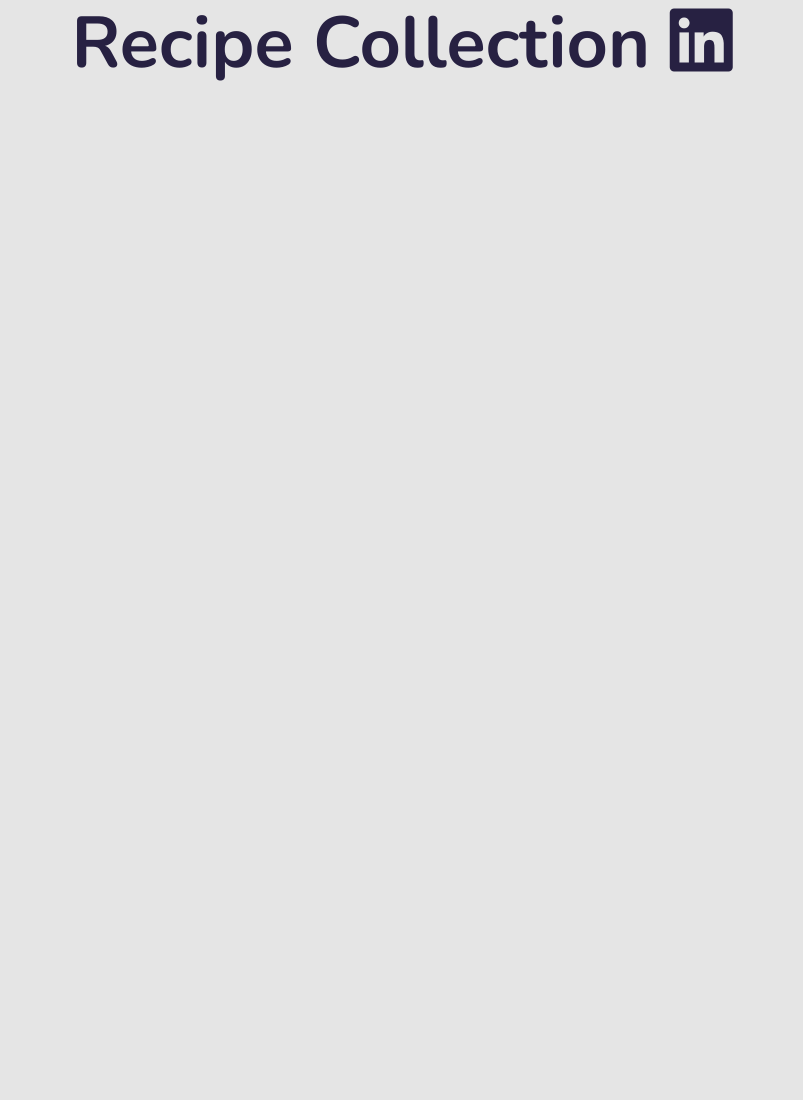
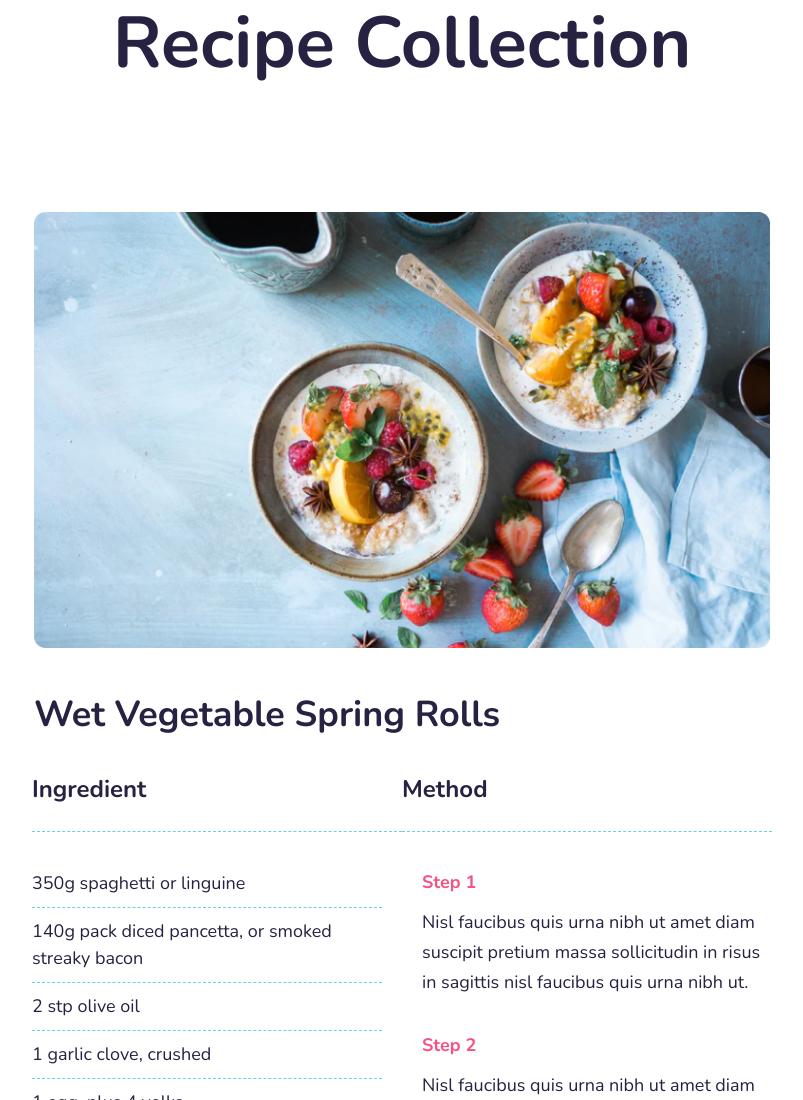
Before and after one commit to kukumbala/portfolio, a plain HTML site: page collection.html in a window 1280 px wide. Shown: the top 1100 px of the page, without its empty margins (238-1041 px from the left). Before the commit the page ends 800 px from the top, so only its background shows below. Drawn offline with nearby package versions, Linux system fonts and the light colour scheme.

Commit message:
Add collection page

```diff
--- a/collection.html
+++ b/collection.html
@@ -7,7 +7,7 @@
     <head>
       <meta
         name="description"
-        content="This is an example of a meta description. This will often show up in search results."
+        content="Here we have the collection of most delitious dishes all over the world. Choose the favorite one for you!"
       />
     </head>
     <link rel="preconnect" href="https://fonts.googleapis.com" />
@@ -33,9 +33,116 @@
       crossorigin="anonymous"
     ></script>
 
-    <title>Document</title>
+    <title>Enjoy dozens recipes of deletious dishes</title>
   </head>
   <body>
-    <h1>Recipe Collection <i class="fa-brands fa-linkedin"></i></h1>
+    <h1>Recipe Collection</h1>
+    <div class="collection-container container">
+      <img
+        src="/images/recipy1.png"
+        alt="Wet Vegetable Spring Rolls"
+        class="img-fluid collection-main-img"
+      />
+      <h3>Wet Vegetable Spring Rolls</h3>
+      <div class="row">
+        <div class="col-md-6 ingredient">
+          <h5>Ingredient</h5>
+          <ul>
+            <li>350g spaghetti or linguine</li>
+            <li>140g pack diced pancetta, or smoked streaky bacon</li>
+            <li>2 stp olive oil</li>
+            <li>1 garlic clove, crushed</li>
+            <li>1 egg, plus 4 yolks</li>
+            <li>50g parmesan, grated</li>
+          </ul>
+        </div>
+        <div class="col-md-6 method">
+          <h5>Method</h5>
+          <div class="column">
+            <span class="steps">Step 1</span>
+            <p>
+              Nisl faucibus quis urna nibh ut amet diam suscipit pretium massa
+              sollicitudin in risus in sagittis nisl faucibus quis urna nibh ut.
+            </p>
+            <span class="steps">Step 2</span>
+            <p>
+              Nisl faucibus quis urna nibh ut amet diam suscipit pretium massa
+              sollicitudin in risus in sagittis nisl faucibus quis urna nibh ut
+              massa sollicitudin in risus
+            </p>
+          </div>
+        </div>
+      </div>
+      <img
+        src="/images/recipy2.png"
+        alt="Wet Vegetable Spring Rolls"
+        class="img-fluid collection-main-img"
+      />
+      <h3>Wet Vegetable Spring Rolls</h3>
+      <div class="row">
+        <div class="col-md-6 ingredient">
+          <h5>Ingredient</h5>
+          <ul>
+            <li>350g spaghetti or linguine</li>
+            <li>140g pack diced pancetta, or smoked streaky bacon</li>
+            <li>2 stp olive oil</li>
+            <li>1 garlic clove, crushed</li>
+            <li>1 egg, plus 4 yolks</li>
+            <li>50g parmesan, grated</li>
+          </ul>
+        </div>
+        <div class="col-md-6 method">
+          <h5>Method</h5>
+          <div class="column">
+            <span class="steps">Step 1</span>
+            <p>
+              Nisl faucibus quis urna nibh ut amet diam suscipit pretium massa
+              sollicitudin in risus in sagittis nisl faucibus quis urna nibh ut.
+            </p>
+            <span class="steps">Step 2</span>
+            <p>
+              Nisl faucibus quis urna nibh ut amet diam suscipit pretium massa
+              sollicitudin in risus in sagittis nisl faucibus quis urna nibh ut
+              massa sollicitudin in risus
+            </p>
+          </div>
+        </div>
+      </div>
+      <img
+        src="/images/recipy3.png"
+        alt="Wet Vegetable Spring Rolls"
+        class="img-fluid collection-main-img"
+      />
+      <h3>Wet Vegetable Spring Rolls</h3>
+      <div class="row">
+        <div class="col-md-6 ingredient">
+          <h5>Ingredient</h5>
+          <ul>
+            <li>350g spaghetti or linguine</li>
+            <li>140g pack diced pancetta, or smoked streaky bacon</li>
+            <li>2 stp olive oil</li>
+            <li>1 garlic clove, crushed</li>
+            <li>1 egg, plus 4 yolks</li>
+            <li>50g parmesan, grated</li>
+          </ul>
+        </div>
+        <div class="col-md-6 method">
+          <h5>Method</h5>
+          <div class="column">
+            <span class="steps">Step 1</span>
+            <p>
+              Nisl faucibus quis urna nibh ut amet diam suscipit pretium massa
+              sollicitudin in risus in sagittis nisl faucibus quis urna nibh ut.
+            </p>
+            <span class="steps">Step 2</span>
+            <p>
+              Nisl faucibus quis urna nibh ut amet diam suscipit pretium massa
+              sollicitudin in risus in sagittis nisl faucibus quis urna nibh ut
+              massa sollicitudin in risus
+            </p>
+          </div>
+        </div>
+      </div>
+    </div>
   </body>
 </html>
--- a/css/styles.css
+++ b/css/styles.css
@@ -1,6 +1,6 @@
 body {
   font-family: Nunito, sans-serif;
-  background-color: #e5e5e5;
+
   color: #272142;
 }
 h1 {
@@ -33,7 +33,7 @@ h5 {
   font-size: 24px;
   font-weight: 700;
   line-height: 1.4;
-  padding: 20px 0 12px 0;
+  padding: 20px 0 25px 0;
 }
 a {
   color: #272142;
@@ -42,6 +42,14 @@ a {
 a:hover {
   cursor: pointer;
   color: rgba(39, 33, 66, 0.8);
+}
+
+span {
+  padding: 20px 0 12px 0;
+  display: block;
+}
+li {
+  border-bottom: 1px dashed #67d5d2;
 }
 .splash p {
   font-size: 24px;
@@ -91,6 +99,52 @@ a:hover {
 .favorite-dish {
   padding: 0 20px;
 }
+.collection-main-img {
+  display: block;
+  padding-bottom: 42px;
+}
+.collection-container {
+  max-width: 760px;
+  margin: 66px auto 142px auto;
+}
+.collection-container img {
+  padding-top: 60px;
+}
+.collection-container h3 {
+  text-align: left;
+  padding-bottom: 4px;
+}
+.collection-container h5 {
+  border-bottom: 1px dashed #67d5d2;
+}
+.ingredient {
+  padding: 0 0 0 10px;
+}
+.method {
+  padding: 0 10px 0 0;
+}
+.ingredient li {
+  list-style: none;
+  font-size: 18px;
+  font-weight: 30px;
+  padding: 10px 0;
+}
+.ingredient ul {
+  padding: 20px 20px 0 0;
+}
+.steps {
+  color: #f65282;
+  font-size: 18px;
+  font-weight: 700;
+  line-height: 25px;
+}
+.method p {
+  font-size: 18px;
+  line-height: 30px;
+}
+.column {
+  padding: 10px 0 0 20px;
+}
 @media (max-width: 991px) {
   .about-text h2 {
     text-align: center;
@@ -110,9 +164,10 @@ a:hover {
   }
 }
 @media (max-width: 768px) {
-  h5 {
-    text-align: center;
+  h1 {
+    font-size: 48px;
   }
+
   h2 {
     font-size: 40px;
   }
@@ -125,11 +180,32 @@ a:hover {
     display: block;
     margin: 0 auto;
   }
+  .collection-container {
+    margin: 60px auto 60px auto;
+  }
+
+  .ingredient {
+    padding: 0 15px;
+  }
+  .method {
+    padding: 20px 15px 0 15px;
+  }
+  .column {
+    padding: 16px 0 0 0;
+  }
 }
 @media (max-width: 560px) {
+  .collection-container h3 {
+    text-align: center;
+    font-size: 28px;
+    line-height: 1.3;
+  }
   h4 {
     text-align: center;
     padding: 20px 8px 42px 8px;
+  }
+  h5 {
+    text-align: center;
   }
   .pe-2 {
     padding-left: 8px;
@@ -137,9 +213,7 @@ a:hover {
   .ps-2 {
     padding-right: 8px;
   }
-  h1 {
-    font-size: 40px;
-  }
+
   .splash p {
     font-size: 20px;
     line-height: 1.3;
```
Also changed, not shown: index.html (+16 -16 lines), images/recipy1.png (added), images/recipy2.png (added), images/recipy3.png (added).
